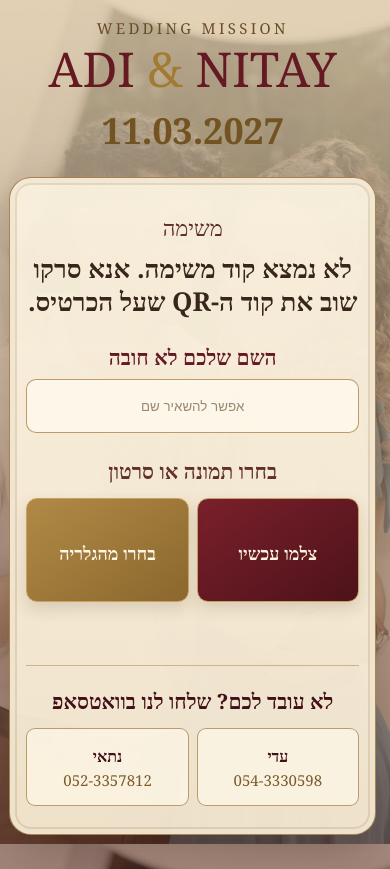
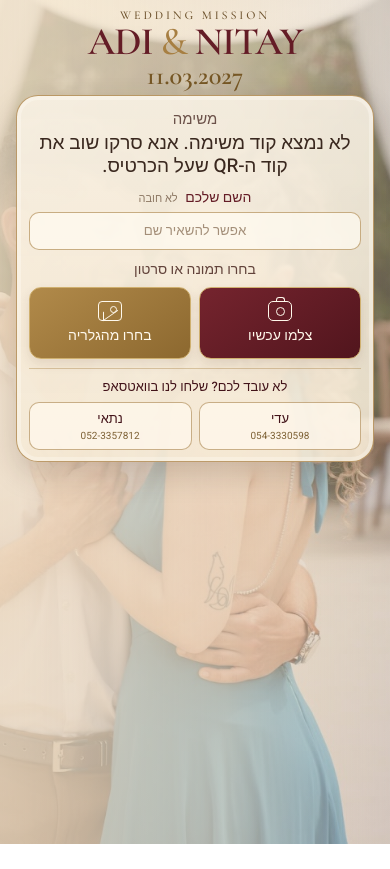
Before and after one commit to miyaraadi/wedding-mission-app-clean, a website: page index.html in a window 390 px wide. After the commit the page ends 844 px from the top, so only its background shows below. Drawn offline with nearby package versions, Linux system fonts and the light colour scheme.

Commit message:
Update style.css

```diff
--- a/style.css
+++ b/style.css
@@ -1,12 +1,12 @@
 :root {
-  --burgundy: #651923;
-  --burgundy-dark: #421018;
-  --gold: #a27a32;
-  --gold-soft: #c5a25f;
-  --cream: #f4ead7;
-  --paper: rgba(246, 236, 216, 0.94);
-  --brown: #38251b;
-  --muted: #806d59;
+  --burgundy: #641c26;
+  --burgundy-dark: #421319;
+  --gold: #a77f42;
+  --gold-light: #cfb06f;
+  --cream: #f4ead8;
+  --paper: rgba(248, 240, 225, 0.88);
+  --brown: #3a281f;
+  --muted: #8d7965;
 }
 
 * {
@@ -16,334 +16,540 @@
 html,
 body {
   margin: 0;
+  width: 100%;
   min-height: 100%;
 }
 
 body {
-  font-family: Georgia, "Times New Roman", serif;
+  font-family: "Heebo", sans-serif;
   color: var(--brown);
-  background:
+  background-image:
     linear-gradient(
-      rgba(74, 35, 28, 0.35),
-      rgba(74, 35, 28, 0.48)
+      rgba(237, 220, 191, 0.34),
+      rgba(64, 27, 26, 0.26)
     ),
     url("/couple-vintage-bg.png");
 
   background-size: cover;
-  background-position: 70% center;
+  background-position: 76% center;
   background-attachment: fixed;
 }
 
 .page {
-  min-height: 100vh;
-  padding: 24px 14px 34px;
+  min-height: 100dvh;
+  padding:
+    max(10px, env(safe-area-inset-top))
+    12px
+    max(10px, env(safe-area-inset-bottom));
+
+  display: flex;
+  flex-direction: column;
+  justify-content: center;
 
   background:
     linear-gradient(
-      to bottom,
-      rgba(238, 221, 188, 0.72) 0%,
-      rgba(238, 221, 188, 0.48) 32%,
-      rgba(80, 27, 28, 0.28) 100%
+      to right,
+      rgba(245, 230, 205, 0.78) 0%,
+      rgba(245, 230, 205, 0.62) 58%,
+      rgba(245, 230, 205, 0.18) 100%
     );
-
-  backdrop-filter: sepia(0.35);
 }
 
 .hero {
-  width: min(760px, 94vw);
-  margin: 0 auto 22px;
+  width: min(92vw, 620px);
+  margin: 0 auto 8px;
   text-align: center;
-  color: var(--burgundy-dark);
 }
 
 .small-title {
-  font-size: 15px;
-  letter-spacing: 0.22em;
-  color: #684c28;
-  margin-bottom: 8px;
+  font-family: "Cormorant Garamond", serif;
+  font-size: 12px;
+  letter-spacing: 0.24em;
+  color: #6d522d;
+  margin-bottom: 2px;
 }
 
 .hero h1 {
   margin: 0;
-  font-size: clamp(48px, 12vw, 92px);
-  line-height: 0.95;
-  font-weight: 500;
+  font-family: "Cormorant Garamond", serif;
+  font-size: clamp(38px, 10vw, 62px);
+  line-height: 0.92;
+  font-weight: 600;
   color: var(--burgundy);
+  letter-spacing: -0.03em;
 }
 
 .hero h1 span {
   color: var(--gold);
+  font-weight: 500;
 }
 
 .date {
-  margin-top: 14px;
-  font-size: clamp(36px, 8vw, 64px);
-  color: #725321;
-  font-weight: 700;
+  margin-top: 3px;
+  font-family: "Cormorant Garamond", serif;
+  font-size: clamp(25px, 6.8vw, 40px);
+  line-height: 1;
+  color: #765725;
+  font-weight: 600;
 }
 
 main {
-  width: min(700px, 94vw);
+  width: min(92vw, 620px);
   margin: 0 auto;
 }
 
 .mission-card {
   width: 100%;
-  padding: 34px 22px 28px;
+  padding: 14px 16px 14px;
   text-align: center;
 
   background:
     linear-gradient(
-      rgba(249, 240, 222, 0.96),
-      rgba(244, 232, 209, 0.96)
+      rgba(249, 242, 229, 0.89),
+      rgba(245, 234, 214, 0.86)
     );
 
-  border: 1px solid rgba(151, 108, 45, 0.8);
+  border: 1px solid rgba(165, 123, 60, 0.72);
   border-radius: 22px;
 
   box-shadow:
-    0 18px 50px rgba(49, 25, 15, 0.28),
-    inset 0 0 0 5px rgba(255, 252, 242, 0.45),
-    inset 0 0 0 7px rgba(151, 108, 45, 0.18);
+    0 12px 30px rgba(49, 25, 15, 0.18),
+    inset 0 0 0 4px rgba(255, 253, 246, 0.34);
+
+  backdrop-filter: blur(1.5px);
+}
+
+.mission-head {
+  margin-bottom: 2px;
 }
 
 .mission-label {
-  font-size: 22px;
-  color: #5e3029;
+  font-size: 15px;
+  color: #6b5149;
 }
 
 .mission-number {
-  margin: 4px 0 10px;
+  margin: -2px 0 1px;
+  font-family: "Cormorant Garamond", serif;
   color: var(--burgundy);
-  font-size: clamp(72px, 18vw, 118px);
-  line-height: 0.92;
+  font-size: clamp(54px, 14vw, 82px);
+  line-height: 0.88;
+  font-weight: 600;
 }
 
 .mission-text {
-  max-width: 540px;
-  margin: 0 auto 24px;
-  font-size: clamp(25px, 5vw, 34px);
-  line-height: 1.3;
-  font-weight: 600;
+  max-width: 500px;
+  margin: 4px auto 10px;
+  font-size: clamp(19px, 4.7vw, 25px);
+  line-height: 1.18;
+  font-weight: 500;
 }
 
 .name-area {
-  max-width: 510px;
-  margin: 0 auto 24px;
+  margin: 0 auto 9px;
 }
 
 .name-area label {
   display: block;
-  margin-bottom: 8px;
+  margin-bottom: 4px;
   color: var(--burgundy);
-  font-size: 21px;
-  font-weight: 700;
+  font-size: 14px;
+  font-weight: 500;
+}
+
+.name-area label span {
+  margin-right: 4px;
+  color: var(--muted);
+  font-size: 11px;
+  font-weight: 400;
 }
 
 .name-area input {
   width: 100%;
-  height: 54px;
-  border: 1px solid rgba(159, 117, 51, 0.7);
+  height: 38px;
+  border: 1px solid rgba(159, 117, 51, 0.56);
   border-radius: 10px;
-  background: rgba(255, 250, 239, 0.78);
+  background: rgba(255, 251, 242, 0.72);
   color: var(--brown);
   text-align: center;
-  padding: 0 14px;
+  padding: 0 10px;
   outline: none;
+  font-family: "Heebo", sans-serif;
 }
 
 .name-area input:focus {
   border-color: var(--burgundy);
-  box-shadow: 0 0 0 3px rgba(101, 25, 35, 0.1);
+  box-shadow: 0 0 0 2px rgba(100, 28, 38, 0.08);
 }
 
 .name-area input::placeholder {
-  color: #9a8870;
-}
-
-.error {
-  min-height: 18px;
-  margin-top: 5px;
-  color: #8b1d26;
-  font-size: 14px;
+  color: #a48f79;
 }
 
 .upload-title {
-  margin-bottom: 13px;
-  color: #63312b;
-  font-size: 21px;
-  font-weight: 600;
+  margin: 2px 0 7px;
+  font-size: 14px;
+  font-weight: 500;
+  color: #62433b;
 }
 
 .upload-buttons {
   display: grid;
   grid-template-columns: 1fr 1fr;
-  gap: 12px;
+  gap: 8px;
 }
 
 .upload-btn {
-  min-height: 112px;
-  padding: 16px 10px;
-  border-radius: 11px;
+  min-height: 72px;
+  padding: 9px 7px;
+  border-radius: 12px;
+
   display: flex;
   flex-direction: column;
   align-items: center;
   justify-content: center;
+  gap: 4px;
+
   cursor: pointer;
 
-  border: 1px solid var(--gold-soft);
+  border: 1px solid var(--gold-light);
+  box-shadow: 0 5px 12px rgba(70, 38, 19, 0.11);
 
-  box-shadow: 0 7px 16px rgba(71, 38, 17, 0.14);
+  transition:
+    transform 0.15s ease,
+    box-shadow 0.15s ease;
+}
+
+.upload-btn:active {
+  transform: scale(0.985);
 }
 
 .upload-btn strong {
-  font-size: 20px;
-  margin-top: 5px;
-}
-
-.upload-btn small {
   font-size: 14px;
-  opacity: 0.82;
-}
-
-.button-icon {
-  font-size: 28px;
+  font-weight: 500;
 }
 
 .burgundy {
-  background: linear-gradient(145deg, #7a202b, #4d121a);
-  color: #fff4de;
+  background: linear-gradient(145deg, #75242e, #51151d);
+  color: #fff8eb;
 }
 
 .gold {
-  background: linear-gradient(145deg, #b08a45, #8b672e);
-  color: #fff8e9;
+  background: linear-gradient(145deg, #b18a4a, #8c682f);
+  color: #fff9ed;
 }
 
-#statusText {
-  min-height: 22px;
-  margin-top: 13px;
+/* clean line icons */
+.line-icon {
+  position: relative;
+  display: block;
+  width: 24px;
+  height: 20px;
+}
+
+.camera-icon {
+  border: 1.7px solid currentColor;
+  border-radius: 5px;
+}
+
+.camera-icon::before {
+  content: "";
+  position: absolute;
+  width: 7px;
+  height: 4px;
+  border: 1.7px solid currentColor;
+  border-bottom: 0;
+  border-radius: 3px 3px 0 0;
+  top: -5px;
+  left: 7px;
+}
+
+.camera-icon::after {
+  content: "";
+  position: absolute;
+  width: 7px;
+  height: 7px;
+  border: 1.7px solid currentColor;
+  border-radius: 50%;
+  top: 5px;
+  left: 7px;
+}
+
+.image-icon {
+  border: 1.7px solid currentColor;
+  border-radius: 4px;
+}
+
+.image-icon::before {
+  content: "";
+  position: absolute;
+  width: 5px;
+  height: 5px;
+  border: 1.5px solid currentColor;
+  border-radius: 50%;
+  top: 4px;
+  right: 4px;
+}
+
+.image-icon::after {
+  content: "";
+  position: absolute;
+  left: 4px;
+  bottom: 4px;
+  width: 14px;
+  height: 8px;
+  border-left: 1.7px solid currentColor;
+  border-bottom: 1.7px solid currentColor;
+  transform: skewY(-35deg);
+}
+
+.selected-file {
+  margin-top: 8px;
+  padding: 8px 10px;
+  display: flex;
+  align-items: center;
+  justify-content: center;
+  gap: 8px;
+
+  border: 1px solid rgba(154, 116, 55, 0.42);
+  border-radius: 10px;
+  background: rgba(255, 250, 239, 0.72);
+}
+
+.selected-check {
+  width: 24px;
+  height: 24px;
+  border-radius: 50%;
+
+  display: flex;
+  align-items: center;
+  justify-content: center;
+
+  background: var(--burgundy);
+  color: #fff;
+  font-size: 14px;
+}
+
+.selected-file strong {
+  display: block;
+  font-size: 13px;
   color: var(--burgundy);
-  font-weight: 600;
+}
+
+.selected-file span {
+  display: block;
+  max-width: 260px;
+  overflow: hidden;
+  text-overflow: ellipsis;
+  white-space: nowrap;
+  direction: ltr;
+  font-size: 10px;
+  color: var(--muted);
+}
+
+.final-upload {
+  width: 100%;
+  height: 42px;
+  margin-top: 8px;
+
+  border: 1px solid var(--gold-light);
+  border-radius: 11px;
+
+  background: linear-gradient(145deg, #6f1d27, #4a1118);
+  color: #fff8e8;
+
+  font-family: "Heebo", sans-serif;
+  font-size: 15px;
+  font-weight: 500;
+
+  cursor: pointer;
+  box-shadow: 0 5px 14px rgba(77, 26, 23, 0.16);
+}
+
+.loading-box {
+  margin-top: 8px;
+  min-height: 70px;
+  padding: 10px;
+
+  border-radius: 12px;
+  background: rgba(91, 24, 33, 0.94);
+  color: #fff7e9;
+
+  display: flex;
+  flex-direction: column;
+  align-items: center;
+  justify-content: center;
+}
+
+.loading-box strong {
+  margin-top: 5px;
+  font-size: 14px;
+  font-weight: 500;
+}
+
+.loading-box span {
+  margin-top: 1px;
+  font-size: 10px;
+  opacity: 0.8;
+}
+
+.loader {
+  width: 22px;
+  height: 22px;
+  border-radius: 50%;
+
+  border: 2px solid rgba(255, 255, 255, 0.25);
+  border-top-color: #fff4db;
+
+  animation: spin 0.85s linear infinite;
+}
+
+@keyframes spin {
+  to {
+    transform: rotate(360deg);
+  }
+}
+
+.status-text {
+  min-height: 0;
+  margin: 5px 0 0;
+  color: var(--burgundy);
+  font-size: 12px;
 }
 
 .whatsapp {
-  margin-top: 28px;
-  padding-top: 21px;
-  border-top: 1px solid rgba(162, 122, 50, 0.45);
+  margin-top: 9px;
+  padding-top: 8px;
+  border-top: 1px solid rgba(162, 122, 50, 0.34);
 }
 
 .whatsapp-title {
-  margin-bottom: 13px;
-  font-size: 21px;
+  margin-bottom: 6px;
+  font-size: 13px;
+  font-weight: 500;
   color: var(--burgundy-dark);
-  font-weight: 700;
 }
 
 .whatsapp-buttons {
   display: grid;
   grid-template-columns: 1fr 1fr;
-  gap: 10px;
+  gap: 7px;
 }
 
 .whatsapp-buttons a {
-  min-height: 78px;
-  padding: 12px 8px;
-  border: 1px solid rgba(153, 111, 48, 0.65);
-  border-radius: 9px;
+  min-height: 48px;
+  padding: 6px;
 
   display: flex;
   flex-direction: column;
   align-items: center;
   justify-content: center;
 
+  text-decoration: none;
+
+  border: 1px solid rgba(153, 111, 48, 0.52);
+  border-radius: 10px;
+
   color: var(--burgundy-dark);
-  text-decoration: none;
-  background: rgba(255, 248, 232, 0.7);
+  background: rgba(255, 249, 237, 0.72);
+}
+
+.whatsapp-buttons a strong {
+  font-size: 13px;
+  font-weight: 500;
 }
 
 .whatsapp-buttons a span {
-  margin-top: 3px;
   direction: ltr;
-  font-size: 15px;
-  color: #7a5b2b;
+  margin-top: 1px;
+  color: #7d6134;
+  font-size: 10px;
 }
 
 .hidden {
   display: none !important;
 }
 
-#successView {
-  padding-top: 50px;
-  padding-bottom: 50px;
+.success-card {
+  padding: 28px 18px;
 }
 
-#successView h2 {
-  color: var(--burgundy);
-  font-size: 38px;
-  margin: 10px 0;
+.success-mark {
+  width: 44px;
+  height: 44px;
+  margin: 0 auto 8px;
+
+  display: flex;
+  align-items: center;
+  justify-content: center;
+
+  border-radius: 50%;
+  background: var(--burgundy);
+  color: white;
+  font-size: 22px;
 }
 
-#successView p {
-  font-size: 21px;
+.success-card h2 {
+  margin: 0 0 5px;
+  font-family: "Cormorant Garamond", serif;
+  color: var(--burgundy);
+  font-size: 34px;
+}
+
+.success-card p {
+  margin: 0;
+  font-size: 15px;
 }
 
 .success-names {
-  margin-top: 18px;
-  font-size: 34px;
+  margin-top: 10px;
+  font-family: "Cormorant Garamond", serif;
   color: var(--gold);
-}
-
-footer {
-  width: min(700px, 94vw);
-  margin: 22px auto 0;
-  padding: 15px;
-  text-align: center;
-  color: #f6e2bd;
-  background: rgba(81, 17, 24, 0.84);
-  border: 1px solid rgba(204, 166, 92, 0.62);
-  font-size: 18px;
+  font-size: 27px;
 }
 
 @media (max-width: 600px) {
+  body {
+    background-position: 80% center;
+  }
+
   .page {
-    padding-top: 18px;
+    justify-content: flex-start;
+    padding-top: max(8px, env(safe-area-inset-top));
+  }
+
+  .hero {
+    margin-bottom: 6px;
   }
 
   .mission-card {
-    padding-left: 16px;
-    padding-right: 16px;
+    padding: 12px 12px 11px;
+  }
+}
+
+@media (max-height: 760px) {
+  .hero h1 {
+    font-size: 38px;
+  }
+
+  .date {
+    font-size: 25px;
+  }
+
+  .mission-number {
+    font-size: 56px;
   }
 
   .mission-text {
-    font-size: 26px;
-  }
-
-  .upload-buttons {
-    gap: 8px;
+    font-size: 19px;
+    margin-bottom: 7px;
   }
 
   .upload-btn {
-    min-height: 104px;
-    padding: 12px 7px;
+    min-height: 64px;
   }
 
-  .upload-btn strong {
-    font-size: 18px;
+  .whatsapp-buttons a {
+    min-height: 43px;
   }
-
-  .whatsapp-buttons {
-    gap: 8px;
-  }
-  body {
-  background-position: 72% center;
 }
-
-main {
-  width: min(94vw, 700px);
-}
-
-.hero {
-  width: 94vw;
-}
-}
```
